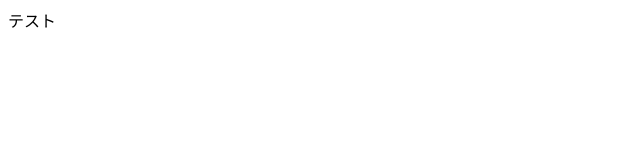
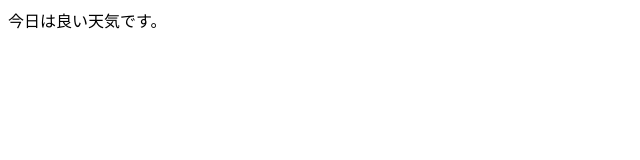
Before and after one commit to 251205174-sys/20260427-git-workshop, a plain HTML site: page index.html in a window 1280 px wide. Shown: the whole page, without its empty margins (0-640 px from the left). Drawn offline with Linux system fonts and the light colour scheme.

Commit message:
Update index.html

```diff
--- a/index.html
+++ b/index.html
@@ -5,6 +5,6 @@
     <title>タイトル</title>
   </head>
   <body>
-    テスト
+    今日は良い天気です。
   </body>
 </html>
```
